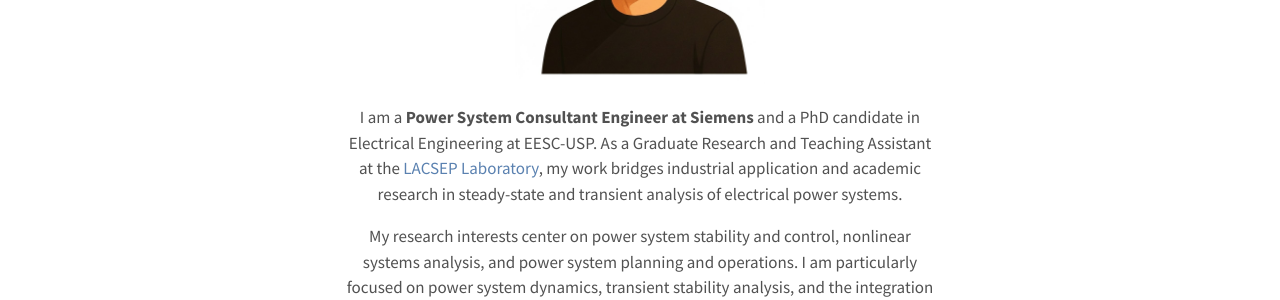
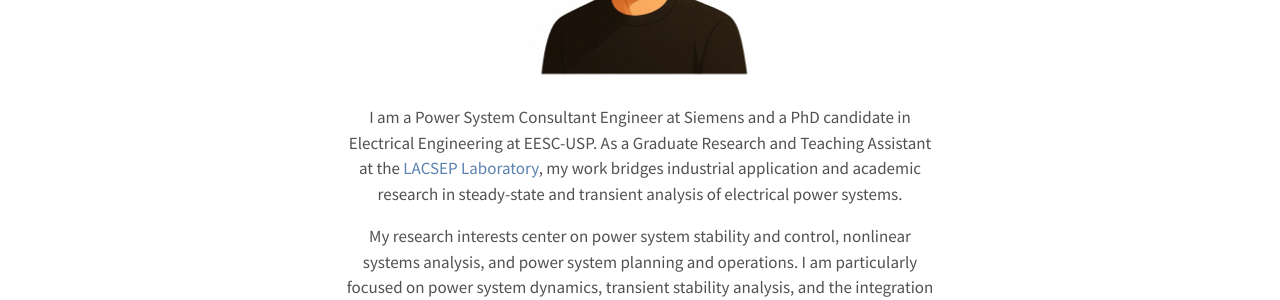
Before and after one commit to joaoppeters/joaoppeters.github.io, a Jekyll site: the page built from index.html, in a window 1280 px wide. Shown: the part 285-585 px from the top of the page. Built offline with Jekyll 4.4.1, drawn with Linux system fonts in a browser that asks for light colours.

```diff
--- a/index.html
+++ b/index.html
@@ -11,7 +11,7 @@ title: Home
     </center>
 
   <p>
-    I am a <b>Power System Consultant Engineer at Siemens</b> and a PhD candidate in
+    I am a Power System Consultant Engineer at Siemens and a PhD candidate in
     Electrical Engineering at EESC-USP. As a Graduate Research and Teaching Assistant
     at the <a href="https://lacsep.github.io">LACSEP Laboratory</a>, my work bridges
     industrial application and academic research in steady-state and transient analysis
```
